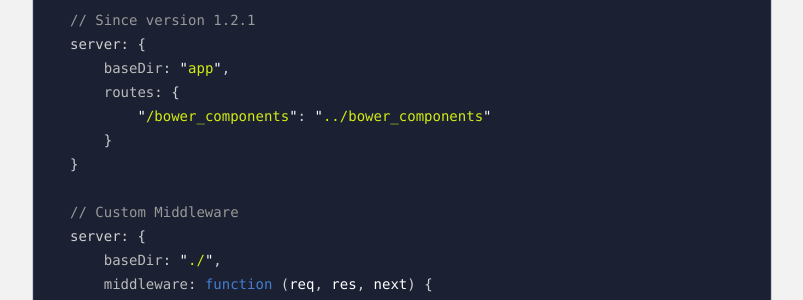
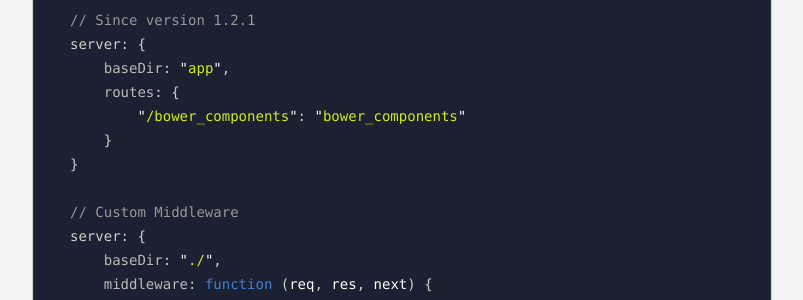
Before and after one commit to susoko/browser-sync-website, a Jekyll site: the page built from docs/options.md, in a window 1280 px wide and 900 px high, scrolled down 2455 px. Shown: the part 152-452 px from the top of the window, without its empty margins (238-1041 px from the left). Built offline with Jekyll 4.4.1, drawn with Linux system fonts in a browser that asks for light colours.

Commit message:
fix(routes): path should start from current dir
Routes path should start from current directory not baseDir

```diff
--- a/docs/options.md
+++ b/docs/options.md
@@ -104,7 +104,7 @@ server: {
 server: {
     baseDir: "app",
     routes: {
-        "/bower_components": "../bower_components"
+        "/bower_components": "bower_components"
     }
 }
 
```
